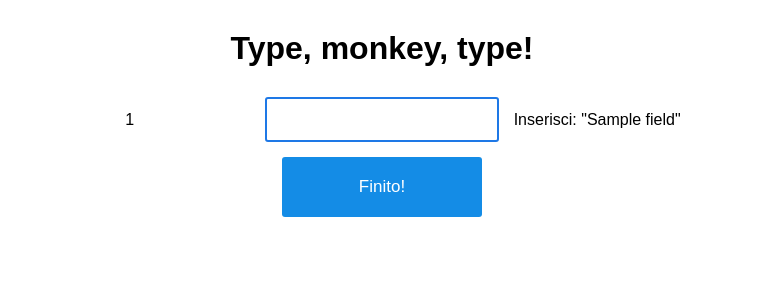
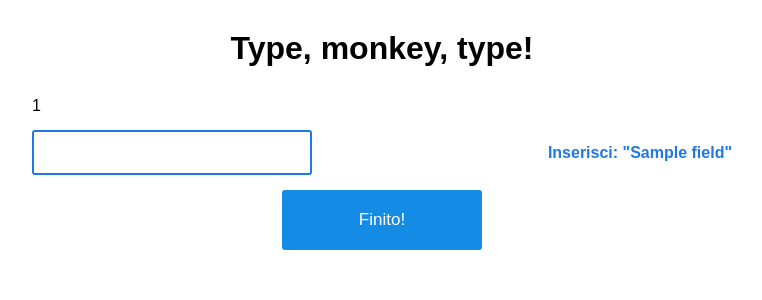
Before and after one commit to giacomoalbe/eaglemonkeys, a Flask app: template app/templates/prova.html in a window 1280 px wide. Shown: the part 80-380 px from the top of the page, without its empty margins (258-1020 px from the left). Run offline with Flask 2, Linux system fonts and the light colour scheme; the template is opened without the code that fills it: most values are stand-ins (such as "Sample title", 1, 10 or a date in 2020).

```diff
--- a/app/static/css/main.css
+++ b/app/static/css/main.css
@@ -155,27 +155,25 @@
 
  form > div > * {
    display: block;
-   float: left;
-   width: 33.33333333333333%;
+   width: 100%;
    margin-bottom: 15px;
-   line-height: 45px;
  }
 
- form > div > div {
+ form > div > div.group > * {
+   width: 40%;
+   float: left;
+ }
+
+ form > div > div.group span {
+   width: 60%;
+   line-height: 45px;
+   color: rgb(30,120,230);
+   font-weight: bold;
    text-align: right;
  }
 
- form > div span {
-   padding-left: 15px;
- }
 
- form > div label {
-   width: 60%;
-   text-align: left;
-   display: inline-block;
- }
-
- form > div > input {
+ form > div input {
    height: 45px;
    border-radius: 3px;
    border: 2px solid rgb(30,120,230);
--- a/app/templates/prova.html
+++ b/app/templates/prova.html
@@ -9,11 +9,11 @@
                 <form id="fieldsForm" action="/register-try" method="POST">
                     {% for field in context %}
                     <div>
-                        <div>
-                            <label for="">{{ field[0] }}</label>
+                        <label for="">{{ field[0] }}</label>
+                        <div class="group">
+                            <input type="text" name="{{ field[0] }}">
+                            <span>Inserisci: "{{ field[1] }}"</span>
                         </div>
-                        <input type="text" name="{{ field[0] }}">
-                        <span>Inserisci: "{{ field[1] }}"</span>
                     </div>
                     {% endfor %}
                     <input type="hidden" name="time-elapsed" value="0">
--- a/app/views.py
+++ b/app/views.py
@@ -102,7 +102,8 @@ def get_prova():
 @app.route('/register-try', methods=['POST'])
 @login_required
 def register_try():
-    if db.checkFields(request.form) and request.form['time-elapsed']:
+    errors = db.checkFields(request.form)
+    if len(errors) == 0 and request.form['time-elapsed']:
         # Add this try to the DB
         db.insertTry(request.form['time-elapsed'],
                      time.strftime("%d/%m/%yT%H:%M:%S"),
@@ -117,7 +118,8 @@ def register_try():
     else:
         context = {
             "success": False,
-            "error": "Some fields are missing or wrong! Try again!"
+            "error": "Qualche campo e' sbagliato oppure manca! Prova ancora!",
+            "errors_list": errors
         }
 
         return render_template('try-success.html', context=context)
```
Also changed, not shown: app/db.py (+8 -4 lines), app/templates/try-success.html (+6 -3 lines), 2 other files.
